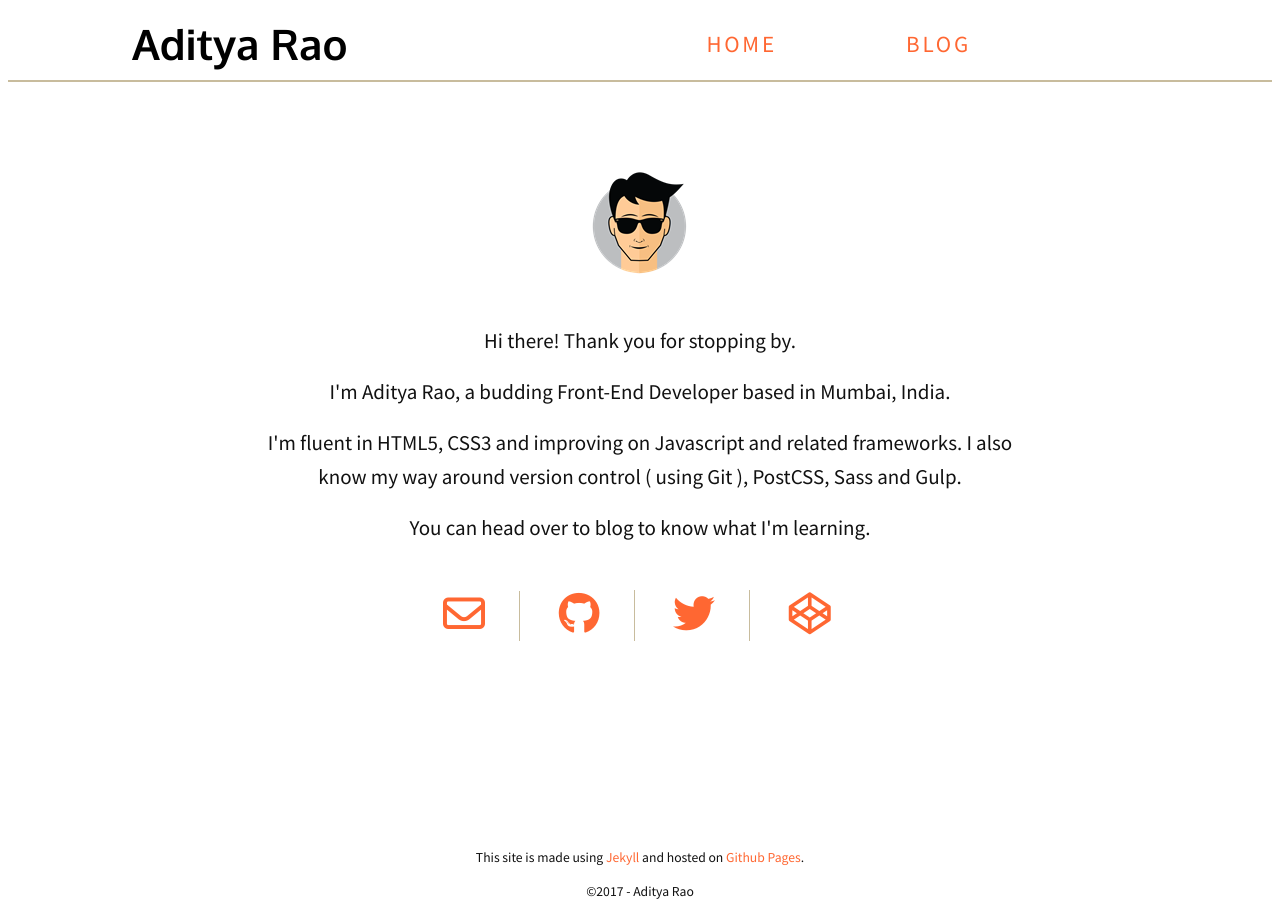
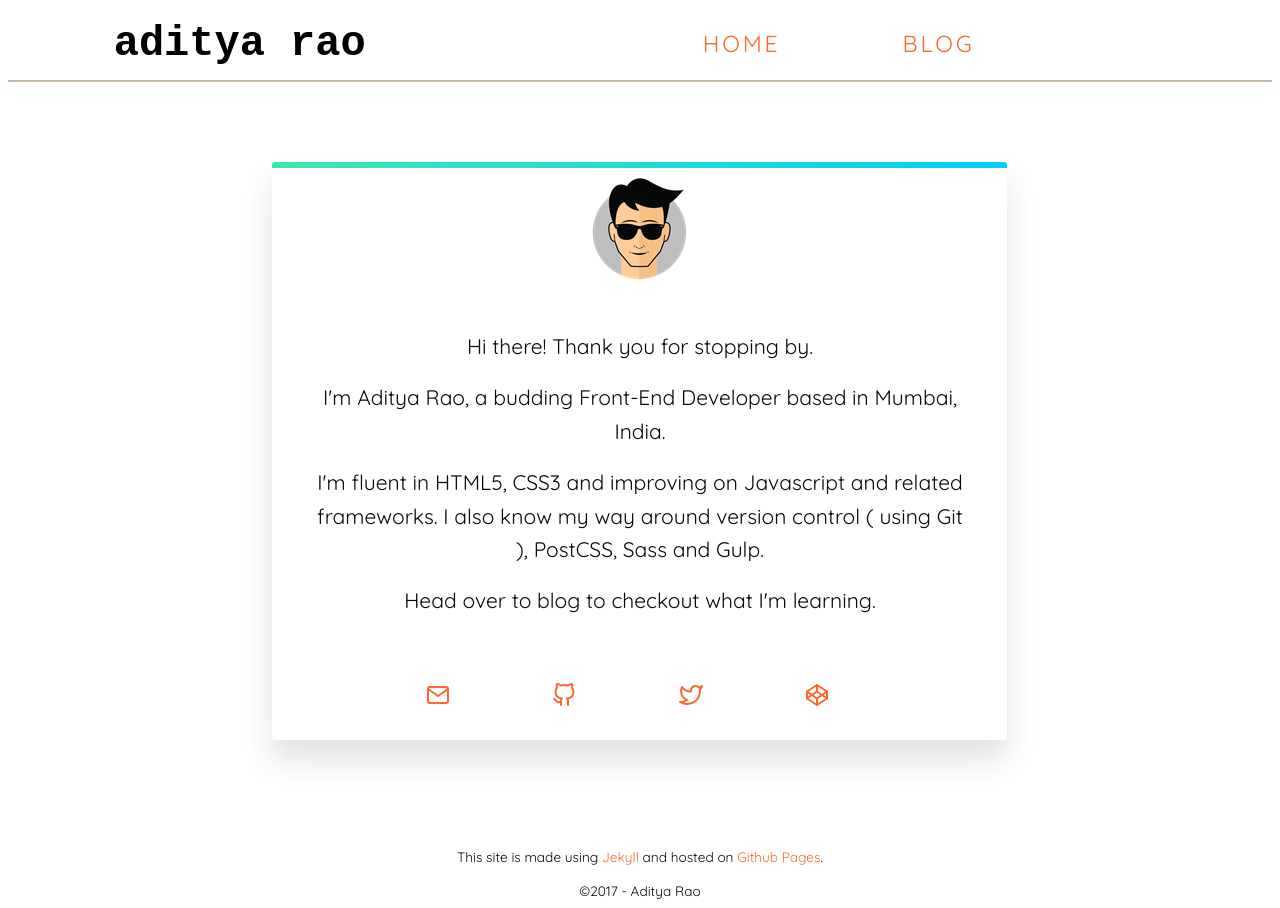
Before and after one commit to ad1tyara0/raoaditya.github.io, a Jekyll site: the page built from index.html, in a window 1280 px wide. Built offline with Jekyll 4.4.1, drawn with Linux system fonts in a browser that asks for light colours; nearby versions of some CDN libraries; some web fonts are replaced.

Commit message:
Lots of style edits like icons,fonts,article dates etc.

```diff
--- a/_includes/head.html
+++ b/_includes/head.html
@@ -7,10 +7,10 @@
   <!-- Place favicon.ico in the root directory -->
   <link rel="icon" href="favicon-32x32.png">
   <!-- Google Fonts -->
-  <link href="https://fonts.googleapis.com/css?family=Source+Sans+Pro:400,400i,700,700i" rel="stylesheet">
-  <link href="https://fonts.googleapis.com/css?family=Oxygen:400,700" rel="stylesheet">
-  <!-- FontAwsome -->
-  <script src="https://use.fontawesome.com/55c376258a.js"></script>
+  <link href="https://fonts.googleapis.com/css?family=Quicksand:400,700" rel="stylesheet">
+  <link href="https://fonts.googleapis.com/css?family=PT+Mono" rel="stylesheet">
+  <!-- Feather Icons -->
+  <script src="https://unpkg.com/feather-icons/dist/feather.min.js"></script>
   <!-- CSS Stylesheet -->
   <link rel="stylesheet" href="/assets/styles/main.min.css">
 	<!-- Atom Feed -->
--- a/_includes/header.html
+++ b/_includes/header.html
@@ -2,7 +2,7 @@
   <div class="wrap">
     <div class="row">
       <h1 class="one-third column">
-        <a href="{{site.url}}/">Aditya Rao</a>
+        <a href="{{site.url}}/">aditya rao</a>
       </h1>
       <nav class="two-thirds column">
         <div class="nav">
--- a/_layouts/default.html
+++ b/_layouts/default.html
@@ -9,6 +9,9 @@
   {{ content }}
 
   {% include footer.html %}
+  <script>
+    feather.replace()
+  </script>
 </body>
 
 </html>
--- a/blog.html
+++ b/blog.html
@@ -7,7 +7,11 @@
     <div class="wrap blog-wrap">
         <ul class="blog-list">
             {% for post in site.posts %}
-            <li><a href="{{ post.url }}">{{ post.title }}</a></li>
+            <li>
+                <time datetime="{{ post.date | date: "%Y-%m-%d" }}">{{ post.date | date_to_long_string }}</time>
+                <br>
+                <a href="{{ post.url }}">{{ post.title }}</a>
+            </li>
             {% endfor %}
         </ul>
     </div>
--- a/index.html
+++ b/index.html
@@ -13,54 +13,27 @@
         <p>Hi there! Thank you for stopping by.</p>
         <p>I'm Aditya Rao, a budding Front-End Developer based in Mumbai, India.</p>
         <p>I'm fluent in HTML5, CSS3 and improving on Javascript and related frameworks. I also know my way around version control ( using Git ), PostCSS, Sass and Gulp.</p>
-        <p> You can head over to blog to know what I'm learning.</p>
+        <p> Head over to blog to checkout what I'm learning.</p>
       </div>
-    </section>
-    <section>
       <!-- Social icons for Mobile -->
       <div class="social-m">
           <a href="mailto:dev.adityrao@gmail.com">
-          <span class="fa fa-envelope-o fa-2x"></span>
+            <i data-feather="mail"></i>
           </a>
           <!--
           -->
           <a href="https://github.com/ad1tyara0">
-          <span class="fa fa-github fa-2x"></span>
+            <i data-feather="github"></i>
           </a>
           <!--
           -->
           <a href="https://twitter.com/ad1tyarao">
-          <span class="fa fa-twitter fa-2x"></span>
+            <i data-feather="twitter"></i>
           </a>
           <!--
           -->
           <a href="https://codepen.io/adi_r/">
-          <span class="fa fa-codepen fa-2x"></span>
-        </a>
-      </div>
-      <!-- Social icons for Tablet & Desktop -->
-      <div class="social">
-        <a href="mailto:dev.adityrao@gmail.com">
-          <span class="fa fa-envelope-o">
-            Email</span>
-        </a>
-        <!--
-       -->
-        <a href="https://github.com/ad1tyara0">
-          <span class="fa fa-github">
-            Github</span>
-        </a>
-        <!--
-       -->
-        <a href="https://twitter.com/ad1tyarao">
-          <span class="fa fa-twitter">
-            Twitter</span>
-        </a>
-        <!--
-       -->
-        <a href="https://codepen.io/adi_r/">
-          <span class="fa fa-codepen">
-            Codepen</span>
+            <i data-feather="codepen"></i>
           </a>
       </div>
     </section>
--- a/package.json
+++ b/package.json
@@ -26,6 +26,7 @@
     "run-sequence": "^1.2.2"
   },
   "dependencies": {
+    "imagemin-svgo": "^5.2.2",
     "uuid": "^3.1.0"
   }
 }
```
Also changed, not shown: assets/styles/main.css (+41 -17 lines), gulpfile.js (+8 -1 lines), assets/images/avatar.png, assets/images/profile.jpg (added), assets/styles/main.min.css, 2 other files. Lines whose indentation alone changed are shown as unchanged.
